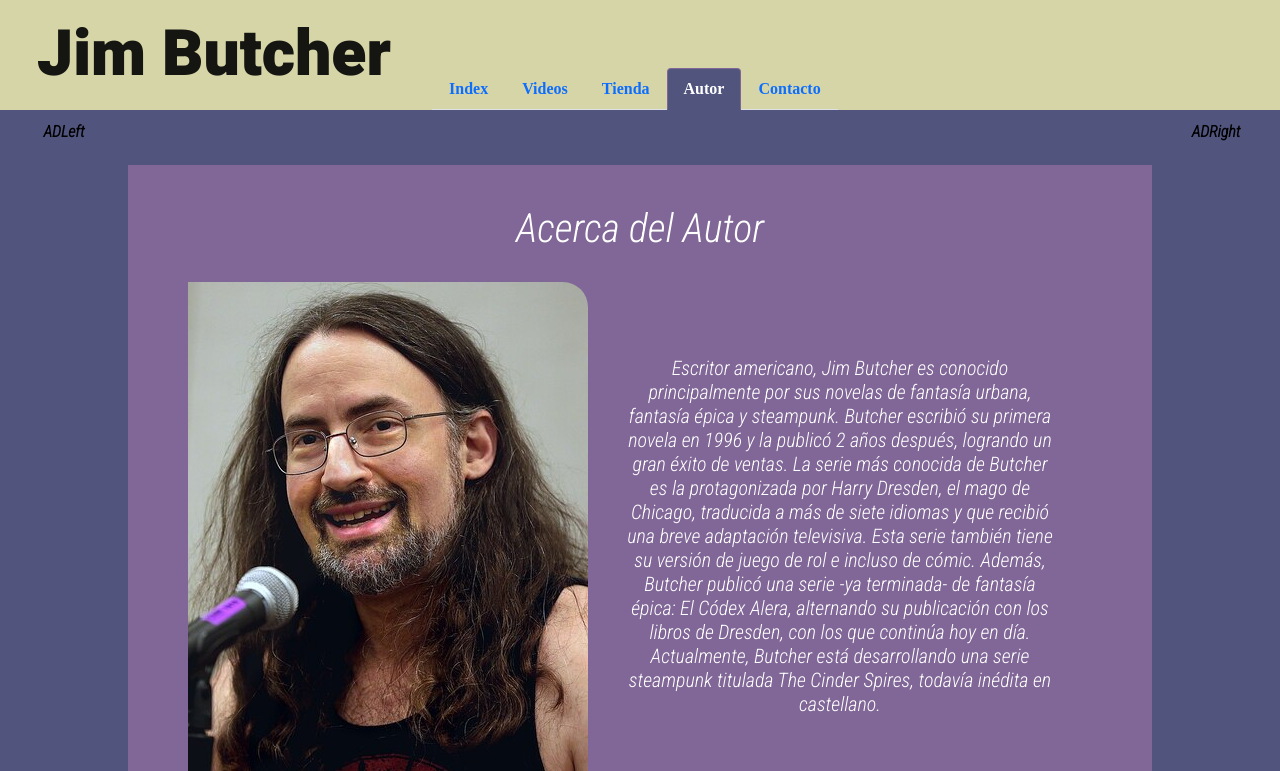
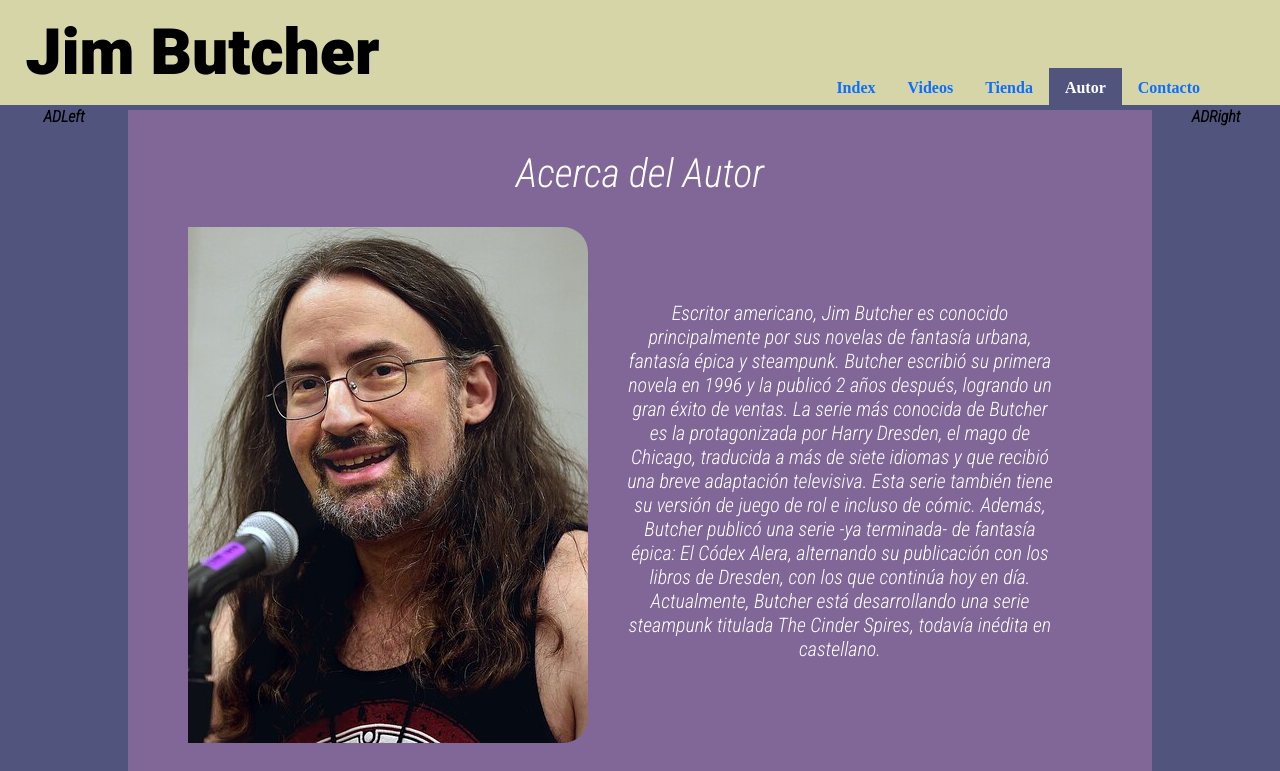
Before and after one commit to Kromaton/desarrolloEntrega, a website: page pages/autor.html in a window 1280 px wide. Shown: the top 771 px of the page. Drawn offline with nearby package versions, Linux system fonts and the light colour scheme.

Commit message:
Retoques 3ra Entrega

```diff
--- a/pages/autor.html
+++ b/pages/autor.html
@@ -5,21 +5,18 @@
         <meta http-equiv="X-UA-Compatible" content="IE=edge">
         <meta name="viewport" content="width=device-width, initial-scale=1.0">
         <meta name="description" content="Datos acerca del autor.">
-        <meta name="keywords" content="DRESDEN, HARRY DRESDEN, DRESDEN FILES, JIM BUTCHER">        <link href="https://cdn.jsdelivr.net/npm/bootstrap@5.1.3/dist/css/bootstrap.min.css" rel="stylesheet" integrity="sha384-1BmE4kWBq78iYhFldvKuhfTAU6auU8tT94WrHftjDbrCEXSU1oBoqyl2QvZ6jIW3" crossorigin="anonymous">
+        <meta name="keywords" content="DRESDEN, HARRY DRESDEN, DRESDEN FILES, JIM BUTCHER">
+        <link href="https://cdn.jsdelivr.net/npm/bootstrap@5.1.3/dist/css/bootstrap.min.css" rel="stylesheet" integrity="sha384-1BmE4kWBq78iYhFldvKuhfTAU6auU8tT94WrHftjDbrCEXSU1oBoqyl2QvZ6jIW3" crossorigin="anonymous">
         <link rel="stylesheet" href="../css/style.css">
         <title>Acerca del Autor</title>
     </head>
     <body>
         <div id="grilla">
-            <header id="top" class="barraDeNavegacion">
-                <nav class="navbar navbar-expand-lg navbar-light">
-                    <div class="container-fluid">
+            <header class="Top">
+                <nav class="navbar">
                     <h1 class="navbar-brand" href="#">Jim Butcher</h1>
-                        <button class="navbar-toggler" type="button" data-bs-toggle="collapse" data-bs-target="#navbarNav" aria-controls="navbarNav" aria-expanded="false" aria-label="Toggle navigation">
-                            <span class="navbar-toggler-icon"></span>
-                        </button>
-                        <div class="collapse navbar-collapse" id="navbarNav">
-                            <ul class="nav nav-tabs">
+                    <div id="navbarNav">
+                        <ul class="nav">
                             <li class="nav-item">
                                 <a class="nav-link" href="../index.html">Index</a>
                             </li>
@@ -27,20 +24,20 @@
                                <a class="nav-link" href="./videos.html">Videos</a>
                             </li>
                             <li class="nav-item">
-                                    <a class="nav-link" aria-current="page"  href="./tienda.html">Tienda</a>
+                                <a class="nav-link" href="./tienda.html">Tienda</a>
                             </li>
                             <li class="nav-item">
-                                    <a class="nav-link active" href="./autor.html">Autor</a>
+                                <a class="nav-link active" aria-current="page" href="./autor.html">Autor</a>
                             </li>
                             <li class="nav-item">
                                 <a class="nav-link" href="./contacto.html">Contacto</a>
                             </li>
                         </ul>
                     </div>
-                    </div>
                 </nav>
             </header>
-            <section id="principal" class="contenido">
+            <main class="Principal">
+                <section class="contenido">
                     <h2 class="acerca">
                         Acerca del Autor
                     </h2>
@@ -55,12 +52,13 @@
                         </div>
                     </div>
                 </section>
-            <aside id="left" class="asideLeft">ADLeft</aside>
-            <aside id="right" class="asideRight">ADRight</aside>
-            <footer id ="pie" class="fixed-botton">
+            </main>
+            <aside class="Left">ADLeft</aside>
+            <aside class="Right">ADRight</aside>
+            <footer class="Bottom">
                 <div class="fixed-botton">
-                    <a href="https://www.instagram.com/jimbutchernews/" target="_blank"><img src="../img/instagram.png" class="logo" alt=""></a>
-                    <a href="https://twitter.com/longshotauthor" target="_blank"><img src="../img/gorjeo.png" class="logo" alt=""></a>
+                    <a href="https://www.instagram.com/jimbutchernews/" target="_blank"><img src="../img/instagram.png" class="logo" alt="Instagram"></a>
+                    <a href="https://twitter.com/longshotauthor" target="_blank"><img src="../img/gorjeo.png" class="logo" alt="Twitter"></a>
                 </div>
             </footer>
         </div>
--- a/scss/layout/_areas.scss
+++ b/scss/layout/_areas.scss
@@ -1,23 +1,23 @@
 /*%%%%%%%%%%%%%%%%%%%%%%%%%%%%%%%%%%%%%%%%%%%%%%%%%%%%%%%%%%%%%%%%%%%%%%%%%%%%%%%%%%%%%%%%%%%%%%%%%%%%%%%%%%%%%%%%%%%%%%%%%*/
 /*   Areas   %%%%%%%%%%%%%%%%%%%%%%%%%%%%%%%%%%%%%%%%%%%%%%%%%%%%%%%%%%%%%%%%%%%%%%%%%%%%%%%%%%%%%%%%%%%%%%%%%%%%%%%%%%%%%%*/
 /*%%%%%%%%%%%%%%%%%%%%%%%%%%%%%%%%%%%%%%%%%%%%%%%%%%%%%%%%%%%%%%%%%%%%%%%%%%%%%%%%%%%%%%%%%%%%%%%%%%%%%%%%%%%%%%%%%%%%%%%%%*/
-header#top {
-    grid-area: nav;
+.Top {
+    grid-area: navegacion;
     background-color: $bkg-first;
 }
-section#principal {
+.Principal {
     grid-area: principal;
     background-color: $bkg-second;
 }
-footer#pie {
+.Bottom {
     grid-area: pie;
     background-color: $bkg-forth;
 }
-aside#Left {
-    grid-area: asideLeft;
+.Left {
+    grid-area: aLeft;
     background-color: $bkg-third;
 }
-aside#Right {
-    grid-area: asideRight;
-    background-color: $bkg-third;
+.Right {
+    grid-area: aRight;
+    @extend.Left;
 }
--- a/scss/layout/_autor.scss
+++ b/scss/layout/_autor.scss
@@ -2,6 +2,9 @@
 /*   Autor   %%%%%%%%%%%%%%%%%%%%%%%%%%%%%%%%%%%%%%%%%%%%%%%%%%%%%%%%%%%%%%%%%%%%%%%%%%%%%%%%%%%%%%%%%%%%%%%%%%%%%%%%%%%%%%*/
 /*%%%%%%%%%%%%%%%%%%%%%%%%%%%%%%%%%%%%%%%%%%%%%%%%%%%%%%%%%%%%%%%%%%%%%%%%%%%%%%%%%%%%%%%%%%%%%%%%%%%%%%%%%%%%%%%%%%%%%%%%%*/
 @include xsmall {
+    .contenido {
+        background-color: $bkg-second;
+    }
     .acerca {
         text-align: center;
         font-size: 300%;
@@ -26,6 +29,9 @@
     }
 }
 @include small {
+    .contenido {
+        background-color: $bkg-second;
+    }
     .acerca {
         text-align: center;
         font-size: 300%;
@@ -50,6 +56,13 @@
     }
 }
 @include medium {
+    .Principal {
+        padding-top: 5px;
+        background-color: $bkg-third;
+    }
+    .contenido {
+        background-color: $bkg-second;
+    }
     .acerca {
         text-align: center;
         font-size: 300%;
@@ -72,6 +85,13 @@
     }
 }
 @include large {
+    .Principal {
+        padding-top: 5px;
+        background-color: $bkg-third;
+    }
+        .contenido {
+        background-color: $bkg-second;
+    }
     .acerca {
         text-align: center;
         font-size: 250%;
--- a/scss/layout/_contacto.scss
+++ b/scss/layout/_contacto.scss
@@ -10,7 +10,8 @@
         justify-content: center;
     }
     #updateCheck{
-        @extend #confirmCheck
+        display: flex;
+        justify-content: center;
     }
    #submit {
         margin: 20px;
@@ -27,7 +28,8 @@
         justify-content: center;
     }
     #updateCheck{
-        @extend #confirmCheck
+        display: flex;
+        justify-content: center;
     }
    #submit {
         margin: 20px;
@@ -44,7 +46,8 @@
         justify-content: center;
     }
     #updateCheck{
-        @extend #confirmCheck;
+        display: flex;
+        justify-content: center;
     }
     #submit {
         margin: 20px;
@@ -61,7 +64,8 @@
         justify-content: center;
     }
     #updateCheck{
-        @extend #confirmCheck
+        display: flex;
+        justify-content: center;
     }
    #submit {
         margin: 20px;
--- a/scss/layout/_footer.scss
+++ b/scss/layout/_footer.scss
@@ -1,7 +1,7 @@
 /*%%%%%%%%%%%%%%%%%%%%%%%%%%%%%%%%%%%%%%%%%%%%%%%%%%%%%%%%%%%%%%%%%%%%%%%%%%%%%%%%%%%%%%%%%%%%%%%%%%%%%%%%%%%%%%%%%%%%%%%%%*/
 /*   Footer   %%%%%%%%%%%%%%%%%%%%%%%%%%%%%%%%%%%%%%%%%%%%%%%%%%%%%%%%%%%%%%%%%%%%%%%%%%%%%%%%%%%%%%%%%%%%%%%%%%%%%%%%%%%%%*/
 /*%%%%%%%%%%%%%%%%%%%%%%%%%%%%%%%%%%%%%%%%%%%%%%%%%%%%%%%%%%%%%%%%%%%%%%%%%%%%%%%%%%%%%%%%%%%%%%%%%%%%%%%%%%%%%%%%%%%%%%%%%*/
-#pie {
+.Bottom {
     div {
         text-align: center;
         .logo {
--- a/scss/layout/_grilla.scss
+++ b/scss/layout/_grilla.scss
@@ -7,12 +7,12 @@
         height: 100vh;
         display: grid;
         grid-template-areas:
-        "nav"
-        "asideLeft"
+        "navegacion"
+        "aLeft"
         "principal"
-        "asideRight"
+        "aRight"
         "pie";
-        grid-template-rows: 70px 8px auto 25px 100px;
+        grid-template-rows: auto 25px auto 25px 100px;
     }
 }
 @media (min-width: 501px) and (max-width: 768px)  {
@@ -21,12 +21,12 @@
         height: 100vh;
         display: grid;
         grid-template-areas:
-        "nav"
-        "asideLeft"
+        "navegacion"
+        "aLeft"
         "principal"
-        "asideRight"
+        "aRight"
         "pie";
-        grid-template-rows: 70px 8px auto 25px 100px;
+        grid-template-rows: auto 25px auto 25px 100px;
     }
 }
 @media (min-width: 769px) and (max-width: 991px) {
@@ -35,11 +35,11 @@
         height: 100vh;
         display: grid;
         grid-template-areas:
-        "nav nav nav"
-        "asideLeft principal asideRight"
+        "navegacion navegacion navegacion"
+        "aLeft principal aRight"
         "pie pie pie";
         grid-template-columns: 10% auto 10%;
-        grid-template-rows: 167px 4fr 100px;
+        grid-template-rows: 105px 4fr 100px;
     }
 }
 @media (min-width: 991px) {
@@ -48,10 +48,10 @@
         height: 100vh;
         display: grid;
         grid-template-areas:
-        "nav nav nav"
-        "asideLeft principal asideRight"
+        "navegacion navegacion navegacion"
+        "aLeft principal aRight"
         "pie pie pie";
         grid-template-columns: 10% auto 10%;
-        grid-template-rows: 120px 4fr 100px;
+        grid-template-rows: 105px 4fr 100px;
     }
 }
--- a/scss/layout/_header.scss
+++ b/scss/layout/_header.scss
@@ -8,10 +8,12 @@
         font-size: 250%;
         text-align: center;
     }
-    .nav-tabs, .nav-link {
-        background-color: $bkg-third;
-        border-bottom: $bkg-second;
-        color: white;
+    .nav {
+        background-color: $bkg-first;
+        display: flex;
+        flex-direction: row;
+        flex-wrap: wrap;
+        justify-content: space-around;
     }
 }
 @include small {
@@ -21,22 +23,23 @@
         font-size: 250%;
         text-align: center;
     }
-    .nav-tabs, .nav-link {
-        background-color: $bkg-third;
-        border-bottom: $bkg-second;
-        color: white;
+
+    .nav {
+        background-color: $bkg-first;
+        display: flex;
+        flex-direction: row;
+    }
+
+    .nav-link {
+        color: black;
     }
 
 }
 @include medium {
-    .barraDeNavegacion {
-        width: 100%;
-        height: 110px;
-    }
     .navbar-brand {
         font-family: 'Heebo';
         margin-left: 2%;
-        font-size: 450%;
+        font-size: 300%;
         text-align: left;
     }
     #navbarNav{
@@ -49,8 +52,8 @@
         margin-right: 5%;
         padding: 58px 0px 0px 2%;
     }
-    .nav-tabs .nav-item.show .nav-link, .nav-tabs .nav-link.active {
-        background-color: $bkg-second;
+    .nav-link.active {
+        background-color: $bkg-third;
         border-color: $bkg-second $bkg-second $bkg-second $bkg-second;
         color: white;
     }
@@ -61,16 +64,8 @@
         padding-left: 7.5%;
         border-bottom: 1px solid $bkg-third;
     }
-    #left , #right {
-        padding-top: 105px;
-    }
 }
 @include large {
-
-    .barraDeNavegacion {
-        width: 100%;
-        height: 110px;
-    }
     .navbar-brand {
         font-family: 'Heebo';
         margin-left: 2%;
@@ -87,7 +82,7 @@
         margin-right: 5%;
         padding: 60px 0px 0px 2%;
     }
-    .nav-tabs .nav-item.show .nav-link, .nav-tabs .nav-link.active {
+    .nav-link.active {
         background-color: $bkg-third;
         border-color:$bkg-second $bkg-second $bkg-third $bkg-second;
         color: white;
--- a/scss/layout/_index.scss
+++ b/scss/layout/_index.scss
@@ -2,11 +2,8 @@
 /*   Index   %%%%%%%%%%%%%%%%%%%%%%%%%%%%%%%%%%%%%%%%%%%%%%%%%%%%%%%%%%%%%%%%%%%%%%%%%%%%%%%%%%%%%%%%%%%%%%%%%%%%%%%%%%%%%%*/
 /*%%%%%%%%%%%%%%%%%%%%%%%%%%%%%%%%%%%%%%%%%%%%%%%%%%%%%%%%%%%%%%%%%%%%%%%%%%%%%%%%%%%%%%%%%%%%%%%%%%%%%%%%%%%%%%%%%%%%%%%%%*/
 @include xsmall {
-    #principal {
-        margin-top: 20px;
+    .contenido {
         padding-top: 20px;
-        border-bottom: 25px $bkg-third solid;
-        border-top: 25px $bkg-third solid;
         color: white;
         .notas {
             .card {
@@ -16,11 +13,8 @@
     }
 }
 @include small {
-    #principal {
-        margin-top: 20px;
+    .contenido {
         padding-top: 20px;
-        border-bottom: 25px $bkg-third solid;
-        border-top: 25px $bkg-third solid;
         color: white;
         .notas {
             .card {
@@ -30,11 +24,12 @@
     }
 }
 @include medium {
-    #principal {
-        margin-top: 20px;
+    .Principal {
+        padding-top: 5px;
+        background-color: $bkg-third;
+    }
+    .contenido {
         padding-top: 20px;
-        border-bottom: 25px $bkg-third solid;
-        border-top: 25px $bkg-third solid;
         color: white;
         .notas {
             .card {
@@ -44,11 +39,12 @@
     }
 }
 @include large {
-    #principal {
-        margin-top: 20px;
+    .Principal {
+        padding-top: 5px;
+        background-color: $bkg-third;
+    }
+    .contenido {
         padding-top: 20px;
-        border-bottom: 25px $bkg-third solid;
-        border-top: 25px $bkg-third solid;
         color: white;
         .notas {
             .card {
```
Also changed, not shown: index.html (+13 -16 lines), pages/contacto.html (+14 -17 lines), pages/tienda.html (+13 -16 lines), pages/videos.html (+14 -17 lines), css/style.css, 1 other file. Lines whose indentation alone changed are shown as unchanged.
